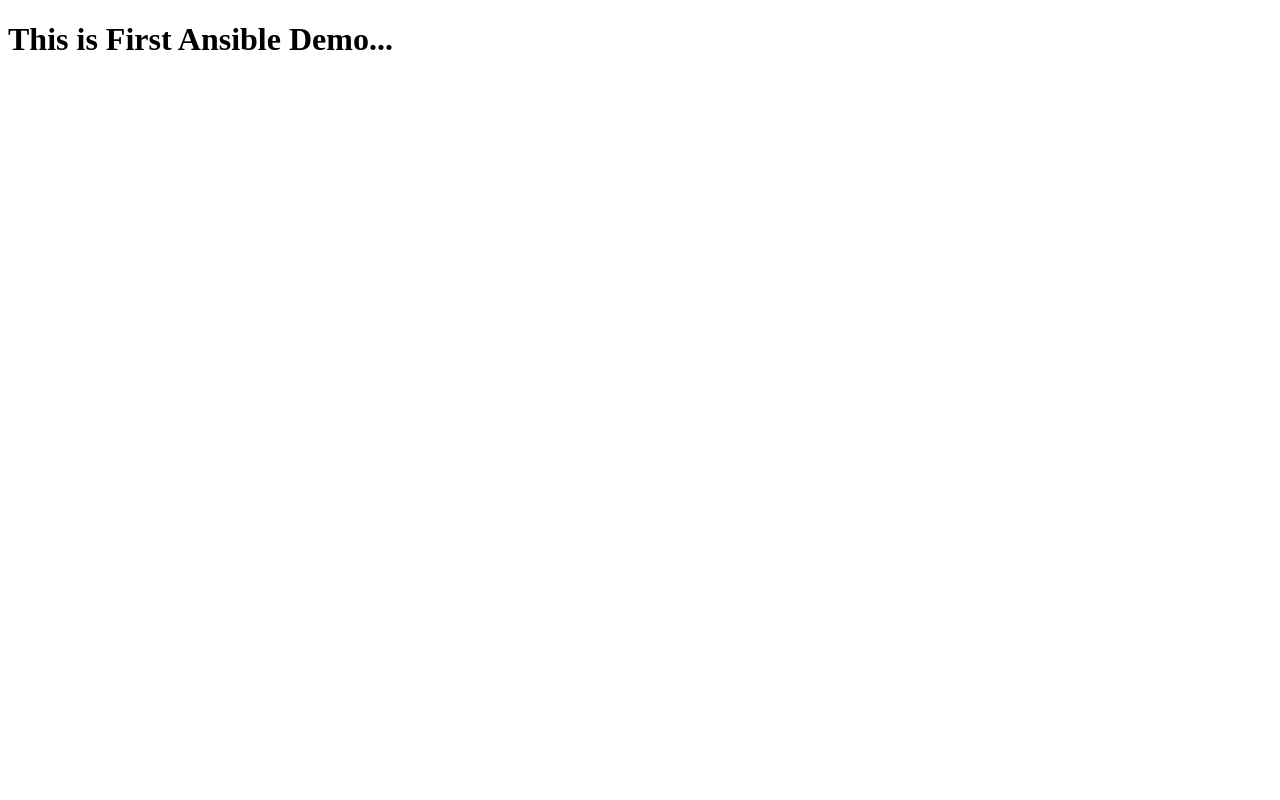
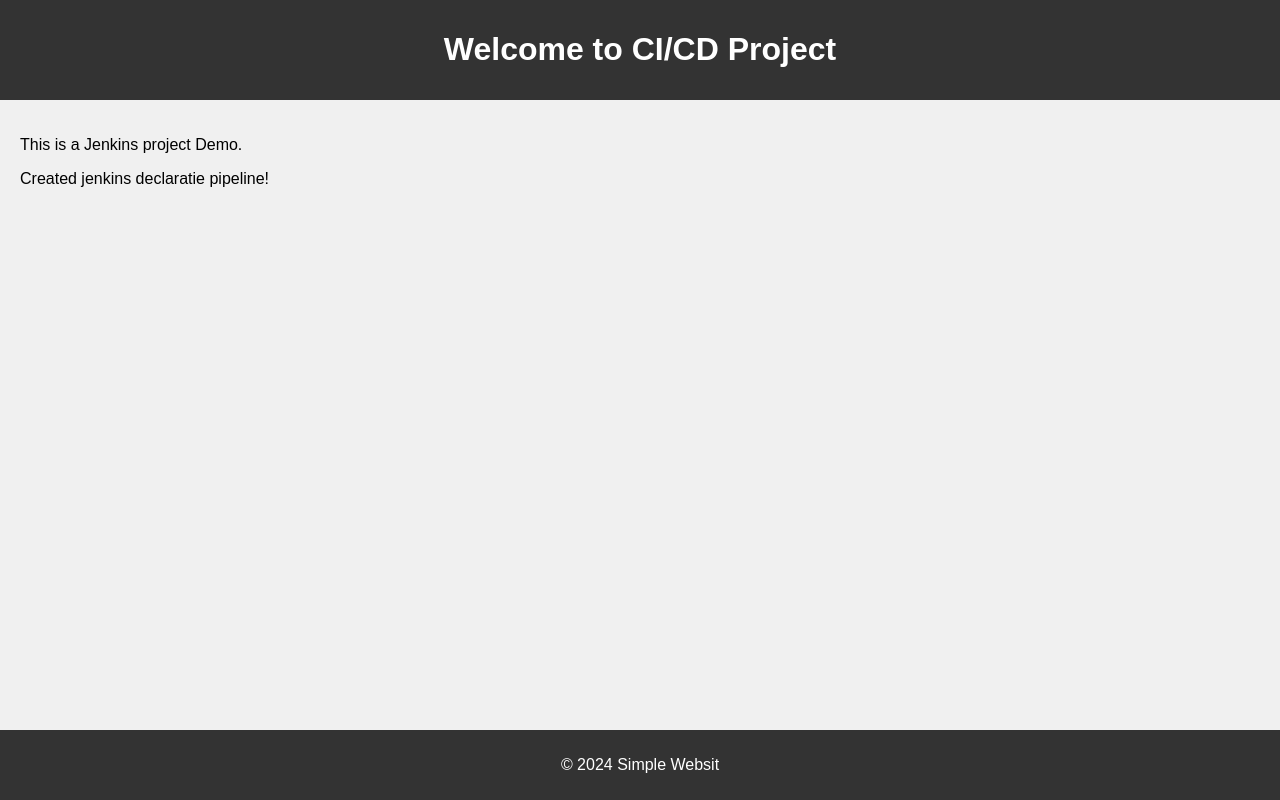
Before and after one commit to Umesh0263/Ansible-demo, a plain HTML site: page index.html in a window 1280 px wide. Drawn offline with Linux system fonts and the light colour scheme.

Commit message:
Update index.html

```diff
--- a/index.html
+++ b/index.html
@@ -1,12 +1,46 @@
 <!DOCTYPE html>
-<html>
+<html lang="en">
 <head>
-
+    <meta charset="UTF-8">
+    <meta name="viewport" content="width=device-width, initial-scale=1.0">
+    <title>Simple Website</title>
+    <style>
+        body {
+            font-family: Arial, sans-serif;
+            margin: 0;
+            padding: 0;
+            background-color: #f0f0f0;
+        }
+        header {
+            background-color: #333;
+            color: #fff;
+            padding: 10px 0;
+            text-align: center;
+        }
+        main {
+            padding: 20px;
+        }
+        footer {
+            background-color: #333;
+            color: #fff;
+            text-align: center;
+            padding: 10px 0;
+            position: fixed;
+            width: 100%;
+            bottom: 0;
+        }
+    </style>
 </head>
 <body>
-        <h1>This is First Ansible Demo...<h1>
-
-
-
+    <header>
+        <h1>Welcome to CI/CD Project</h1>
+    </header>
+    <main>
+        <p>This is a Jenkins project Demo.</p>
+        <p>Created jenkins declaratie pipeline!</p>
+    </main>
+    <footer>
+        <p>&copy; 2024 Simple Websit</p>
+    </footer>
 </body>
 </html>
```
